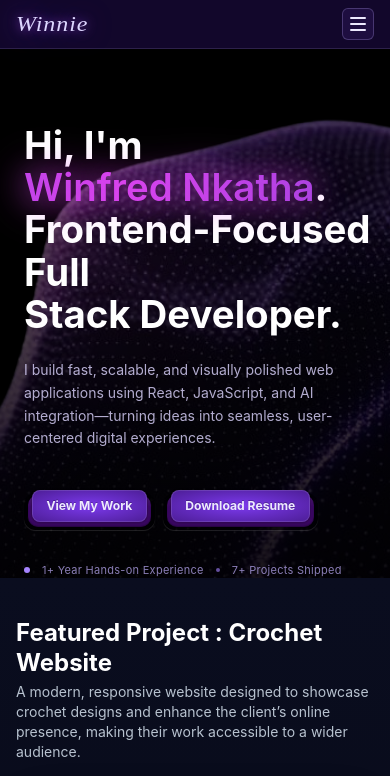
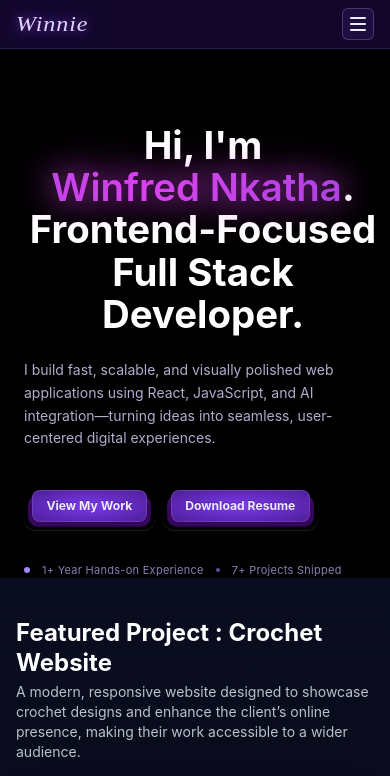
Before and after one commit to Winney360/Winfred-Nkatha-Portfolio, a React (Vite) app in the folder client/: page / in a window 390 px wide. Shown: the top 776 px of the page. Built offline with nearby package versions, Linux system fonts and the light colour scheme; no server answers.

Commit message:
style(Hero): refine layout and text alignment for improved readability and responsiveness

```diff
--- a/client/src/sections/Hero.jsx
+++ b/client/src/sections/Hero.jsx
@@ -99,12 +99,7 @@ const Hero = () => {
         <div className="absolute -top-40 -left-32 h-96 w-96 rounded-full bg-[#a855f7]/25 blur-[100px] opacity-60" />
       </div>
 
-      <div className="pointer-events-none absolute inset-x-0 bottom-0 top-auto h-[82%] md:hidden">
-        <img src={heroImage} alt="" aria-hidden="true" className="h-full w-full object-cover object-bottom opacity-65" />
-        <div className="absolute inset-0 bg-linear-to-b from-black/35 via-black/60 to-black/85" />
-      </div>
-
-      {/* Main Content */}
+{/* Main Content */}
       <div className="relative z-10 mt-12 w-full pt-14 ml-2 md:ml-4 md:mt-8 md:pt-8 lg:ml-5 lg:mt-10 lg:pt-12">
             {/* Left: Text Content */}
             <motion.div
@@ -113,7 +108,7 @@ const Hero = () => {
               transition={{ duration: 0.7, ease: "easeOut" }}
               className="z-10 w-full md:w-3/4 lg:w-3/4"
             >
-              <h1 className="text-balance text-[2.4rem] font-bold leading-[1.1] text-white md:text-[3.8rem] lg:text-[4rem]">
+              <h1 className="text-balance text-center text-[2.4rem] font-bold leading-[1.1] text-white md:text-left md:text-[3.8rem] lg:text-[4rem]">
                 Hi, I&apos;m <motion.span
                   className="text-[#9143d9] font-semibold"
                   style={{
@@ -131,9 +126,7 @@ const Hero = () => {
                   Winfred Nkatha
                 </motion.span>.
                 <br />
-                Frontend-Focused Full
-                <br />
-                Stack Developer.
+                Frontend-Focused Full<br className="hidden md:inline" /> Stack Developer.
               </h1>
 
               <p className="mt-6 max-w-2xl text-sm leading-relaxed text-violet-200/80 md:text-base">
```
